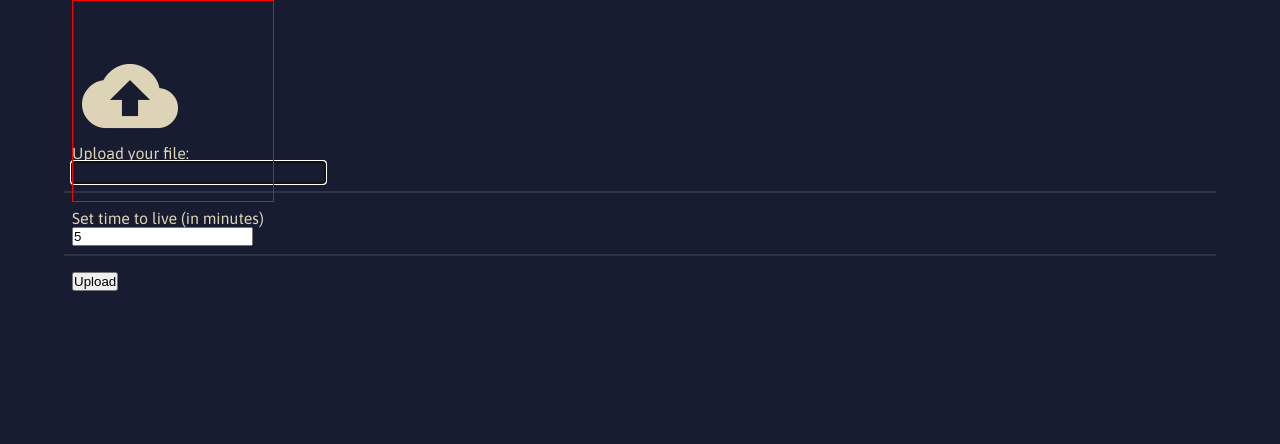
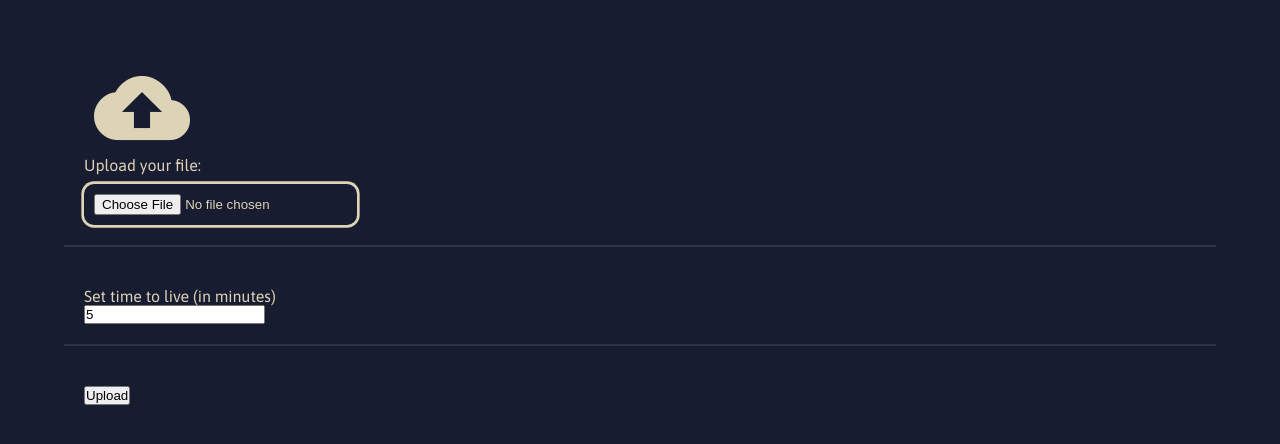
Before and after one commit to ThePaavero/self-destruct-link, a website: page client/index.html in a window 1280 px wide. Drawn offline with nearby package versions, Linux system fonts and the light colour scheme; files that its build step writes are made by us from their sources.

Commit message:
More styles.

```diff
--- a/client/style.scss
+++ b/client/style.scss
@@ -1,3 +1,5 @@
+$cream: #ddd3b6;
+
 * {
   box-sizing: border-box;
   padding: 0;
@@ -9,15 +11,15 @@ body {
   font-family: 'Asap', sans-serif;
   font-size: 16px;
   background-color: #181c31;
-  color: #ddd3b6;
+  color: $cream;
 }
 
 form {
 
   p {
     border-bottom: solid 2px rgba(255, 255, 255, 0.1);
-    margin-bottom: 1vh;
-    padding: 1vh;
+    margin-bottom: 20px;
+    padding: 20px;
 
     &:last-child {
       border: none;
@@ -25,6 +27,7 @@ form {
   }
 
   label {
+    position: relative;
 
     i {
       font-size: 6rem !important;
@@ -35,34 +38,17 @@ form {
       display: block;
     }
   }
+
+  input[type="file"] {
+    margin-top: 10px;
+    transition: all 0.4s ease-in-out;
+
+    &:focus,
+    &:active {
+      box-shadow: 0 0 0 2pt $cream;
+      outline: none;
+      padding: 10px;
+      border-radius: 10px !important;
+    }
+  }
 }
-
-.custom-file-input {
-  color: transparent;
-}
-
-.custom-file-input::-webkit-file-upload-button {
-  visibility: hidden;
-}
-
-.custom-file-input::before {
-  content: '';
-  cursor: pointer;
-  border: solid 1px red;
-  position: absolute;
-  top: 0;
-  width: 200px;
-  height: 200px;
-}
-
-.custom-file-input:hover::before {
-  border-color: black;
-}
-
-.custom-file-input:active {
-  outline: 0;
-}
-
-.custom-file-input:active::before {
-  background: -webkit-linear-gradient(top, #e3e3e3, #f9f9f9);
-}
```
